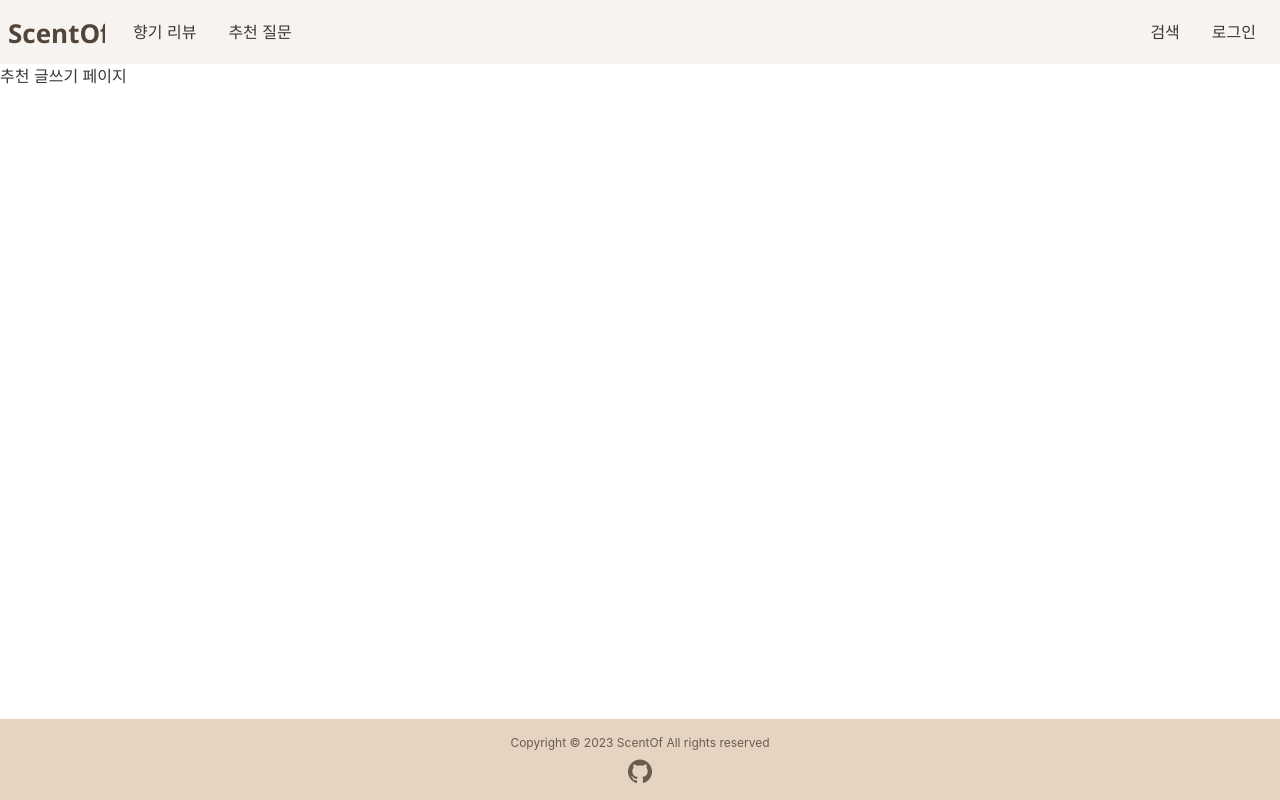
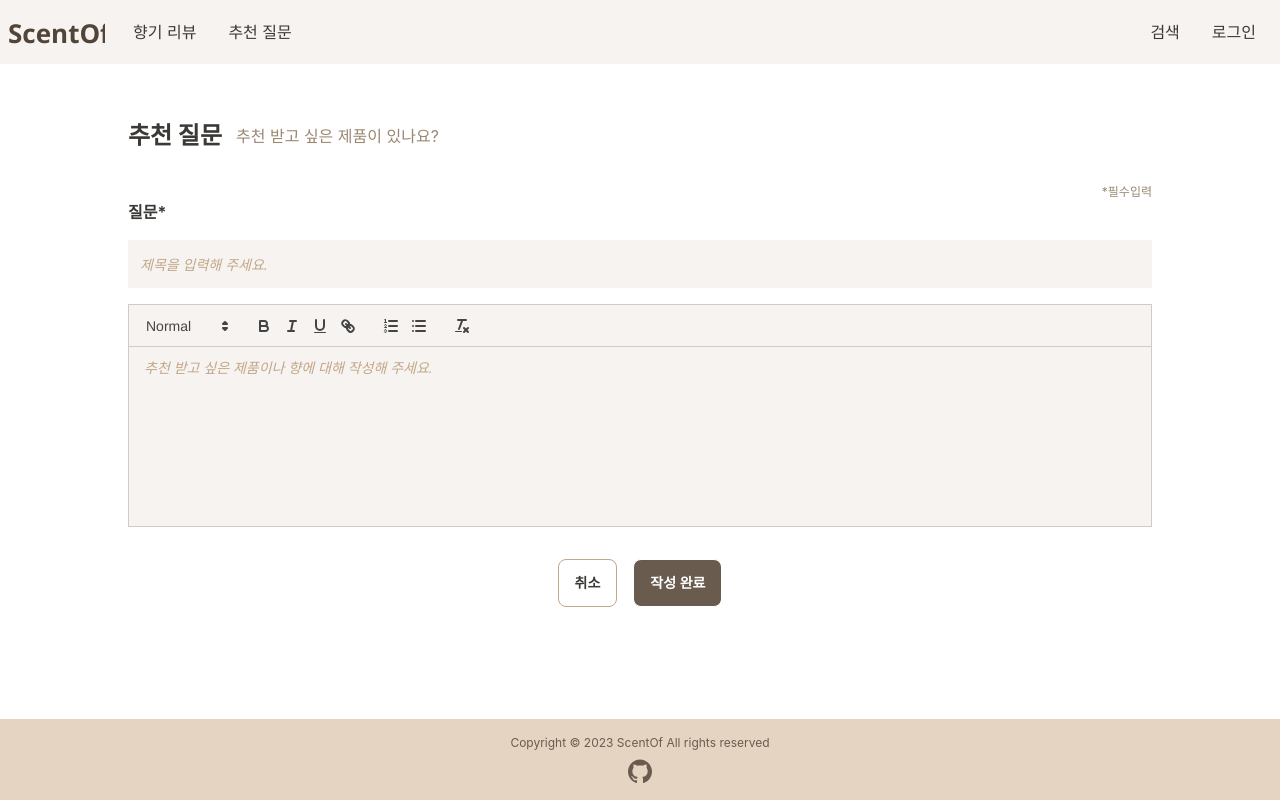
Before and after one commit to j2yn34/ScentOf, a React (Vite) app: page /recommend/write in a window 1280 px wide. Built offline with nearby package versions, Linux system fonts and the light colour scheme; no server answers.

Commit message:
Feat: 추천 글쓰기 페이지 구현
- 키워드 영역 제외하고 레이아웃, 제목, 내용, 버튼 구현
- quill 에디터 스타일 수정

```diff
--- a/src/assets/css/style.css
+++ b/src/assets/css/style.css
@@ -3,3 +3,29 @@
 .main {
   min-height: calc(100vh - 4rem - 81px);
 }
+
+/* quill custom css */
+.ql-container {
+  min-height: 180px;
+  color: #3b3936;
+}
+.ql-editor p {
+  font-size: 0.9375rem !important;
+}
+
+.ql-snow .ql-editor h3 {
+  font-size: 1.05rem !important;
+}
+
+.ql-snow .ql-editor h2 {
+  font-size: 1.25rem !important;
+}
+
+.ql-snow .ql-editor h1 {
+  font-size: 1.375rem !important;
+}
+
+.quill > .ql-container > .ql-editor.ql-blank::before {
+  font-size: 14px;
+  color: #c2a788;
+}
--- a/src/pages/recommend/RecommendWrite.tsx
+++ b/src/pages/recommend/RecommendWrite.tsx
@@ -1,5 +1,69 @@
+import { ChangeEvent, FormEvent, useRef, useState } from "react";
+
+import ReactQuill from "react-quill";
+import "react-quill/dist/quill.snow.css";
+
 const RecommendWrite = () => {
-  return <>추천 글쓰기 페이지</>;
+  const QuillRef = useRef<ReactQuill>();
+  const [title, setTitle] = useState("");
+  const [contents, setContents] = useState("");
+
+  const onSubmit = (event: FormEvent<HTMLFormElement>) => {
+    event.preventDefault();
+  };
+
+  const onChange = (event: ChangeEvent<HTMLInputElement>) => {
+    const { value } = event.target;
+    setTitle(value);
+  };
+
+  return (
+    <div className="pt-14 xl:px-32 lg:px-20 md:px-12 sm:px-6 px-4">
+      <div className="flex items-center mb-5 lg:mb-8">
+        <h2 className="text-2xl lg:text-2xl text-left font-bold">추천 질문</h2>
+        <span className="ml-3.5 text-brown-400">
+          추천 받고 싶은 제품이 있나요?
+        </span>
+      </div>
+      <div className="flex flex-col">
+        <span className="text-xs text-brown-400 text-right">*필수입력</span>
+        <h4 className="font-bold mb-4">질문*</h4>
+        <form onSubmit={onSubmit}>
+          <input
+            name="title"
+            placeholder="제목을 입력해 주세요."
+            value={title}
+            onChange={onChange}
+            className="w-full text-base bg-beige mb-4 p-3 placeholder:text-brown-300 placeholder:italic placeholder:text-sm"
+            // required
+          />
+          <ReactQuill
+            ref={(element: null) => {
+              if (element !== null) {
+                QuillRef.current = element;
+              }
+            }}
+            value={contents}
+            onChange={setContents}
+            placeholder="추천 받고 싶은 제품이나 향에 대해 작성해 주세요."
+            className="w-full bg-beige"
+            // required
+          />
+          <div className="flex justify-center">
+            <button className="mt-8 btn bg-white text-brown border-brown-300 hover:bg-beige">
+              취소
+            </button>
+            <button
+              type="submit"
+              className="mt-8 ml-4 btn bg-brown-500 text-white hover:bg-brown-600"
+            >
+              작성 완료
+            </button>
+          </div>
+        </form>
+      </div>
+    </div>
+  );
 };
 
 export default RecommendWrite;
```
